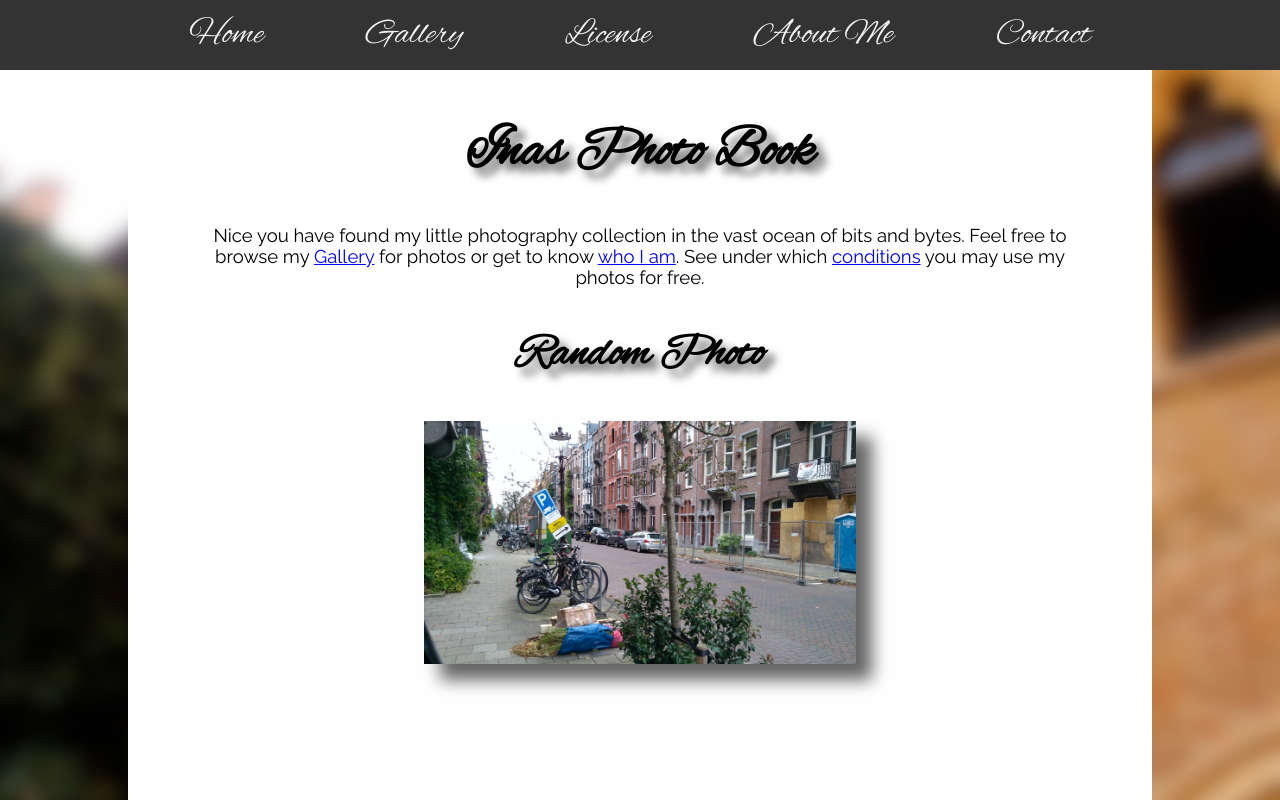
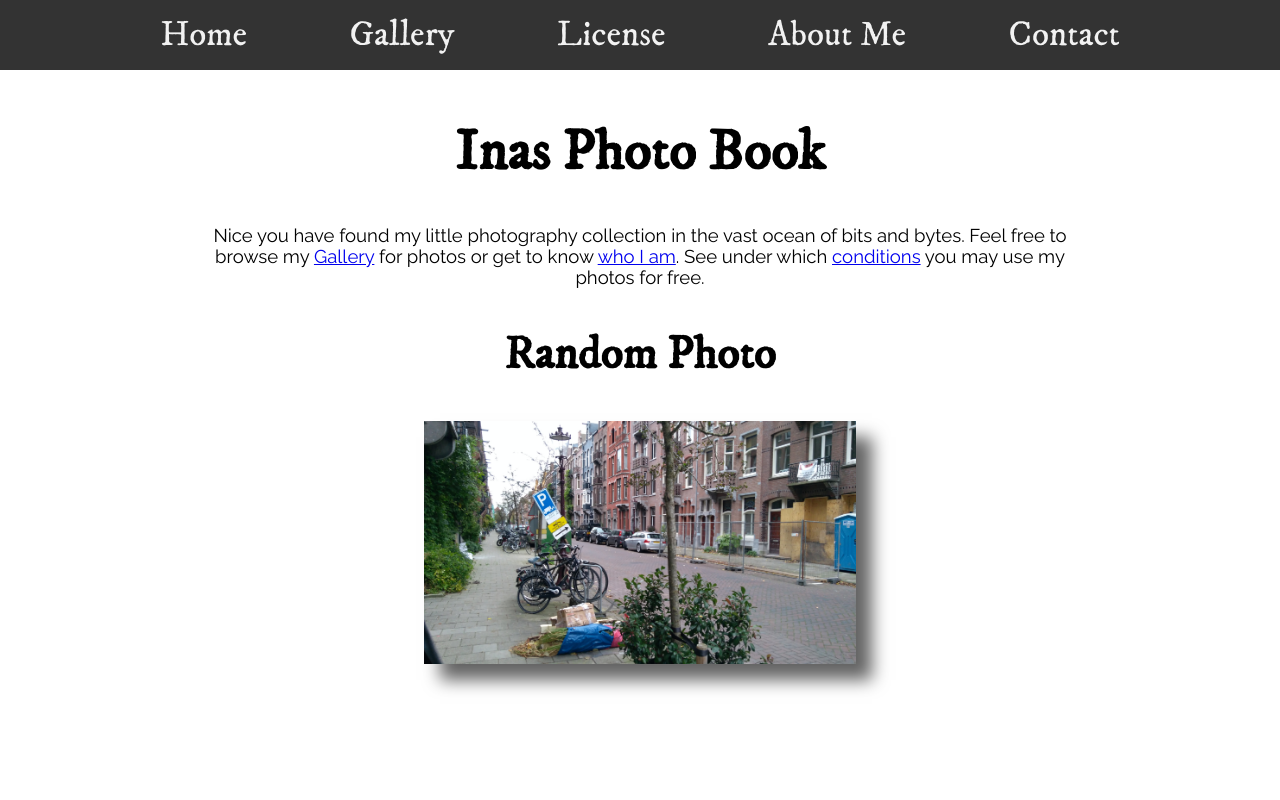
Before and after one commit to carina-fotos/carina-fotos.github.io, a plain HTML site: page index.html in a window 1280 px wide. Shown: the top 800 px of the page. Drawn offline with nearby package versions, Linux system fonts and the light colour scheme; a web font is replaced by a local one.

Commit message:
Stil optimiert

```diff
--- a/index.html
+++ b/index.html
@@ -1,8 +1,10 @@
 <!DOCTYPE html>
+<!-- Kopfzeile-->
 <html>
 <head>
   <meta charset="UTF-8" />
   <title>Inas Photo Book</title>
+  <link rel="stylesheet" href="https://fonts.googleapis.com/css?family=IM+Fell+DW+Pica&display=swap">
   <link rel="stylesheet" href="https://fonts.googleapis.com/css?family=Aclonica">
   <link rel="stylesheet" href="https://fonts.googleapis.com/css?family=Raleway">
   <link rel="stylesheet" href="https://fonts.googleapis.com/css?family=Alex Brush">
@@ -22,6 +24,7 @@
   </div>
 </div>
 
+<!-- Startseite-->
 <div class="main">
   <h1>Inas Photo Book</h1>
   <p>Nice you have found my little photography collection in the vast ocean of bits and bytes. Feel free to browse my <a href="gallery.html">Gallery</a> for photos or get to know <a href="aboutme.html">who I am</a>. See under which <a href="license.html">conditions</a> you may use my photos for free.
--- a/styles.css
+++ b/styles.css
@@ -1,24 +1,28 @@
 body {
   margin:0;
-  background-image: url("images_website/background_blur.jpg");
+  // background-image: url("images_website/background_blur.jpg"); // Bsp. für Hintergrundbild:
   background-repeat: no-repeat;
   background-attachment: fixed;
   background-size: cover;
+  background-color: rgb(255, 255, 255);
 }
 
 h1, h2 {
-  font-family: "Alex Brush", serif;
+  // font-family: "Alex Brush", serif;
+  font-family: 'IM Fell DW Pica', serif;
   font-size: calc(2.5vw + 2.5vh + .5vmin);
-  text-shadow: 1vh 1vh 1vh rgb(100, 100, 100);
+  //text-shadow: 1vh 1vh 1vh rgb(100, 100, 100);
 }
 h2 {
-  font-family: "Alex Brush", serif;
+  //font-family: "Alex Brush", serif;
+  font-family: 'IM Fell DW Pica', serif;
   font-size: calc(2.0vw + 2.0vh + .5vmin);
-  text-shadow: 1vh 1vh 1vh rgb(100, 100, 100);
+  //text-shadow: 1vh 1vh 1vh rgb(100, 100, 100);
 
 }
 h3, h4 {
-  font-family: "Alex Brush", serif;
+  //font-family: "Alex Brush", serif;
+  font-family: 'IM Fell DW Pica', serif;
   font-size: calc(2.0vw + 2.0vh + .5vmin);
 }
 
@@ -28,7 +32,8 @@ h3, h4 {
   position: fixed;
   top: 0;
   width: 100%;
-  font-family: "Alex Brush", serif;
+  //font-family: "Alex Brush", serif;
+  font-family: 'IM Fell DW Pica', serif;
 }
 
 .navbar {
@@ -72,14 +77,15 @@ h3, h4 {
 .gallerylink a {
   color: black;
   text-decoration: none;
-  font-family: "Alex Brush", serif;
+  //font-family: "Alex Brush", serif;
+  font-family: 'IM Fell DW Pica', serif;
   font-size: calc(1.5vw + 1.5vh + .5vmin);
-  text-shadow: 1vh 1vh 1vh rgb(100, 100, 100);
+  //text-shadow: 1vh 1vh 1vh rgb(100, 100, 100);
 }
 
 .gallerylink a:hover {
   cursor: pointer;
-  text-shadow: 0.1vh 0.1vh 0.1vh rgb(100, 100, 100);
+  //text-shadow: 0.1vh 0.1vh 0.1vh rgb(100, 100, 100);
 }
 
 .photo_landscape {
```
Also changed, not shown: aboutme.html (+2 -0 lines), contact.html (+2 -0 lines), gallery.html (+2 -0 lines), gallery_amsterdam.html (+2 -0 lines), gallery_hamburg.html (+2 -0 lines), license.html (+2 -0 lines), images_website/background.jpg (deleted), images_website/background_blur_old.jpg (renamed from images_website/background_blur.jpg).
